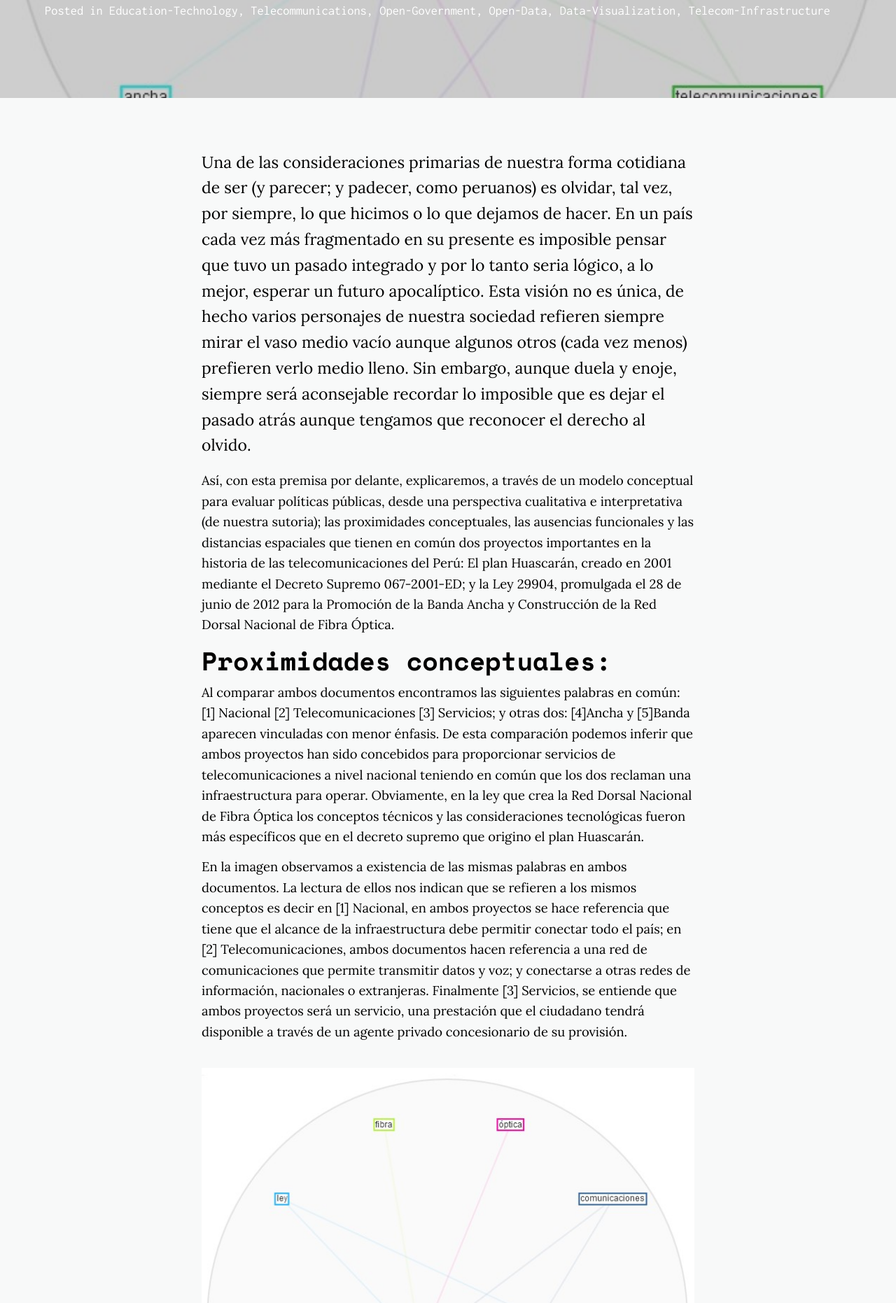
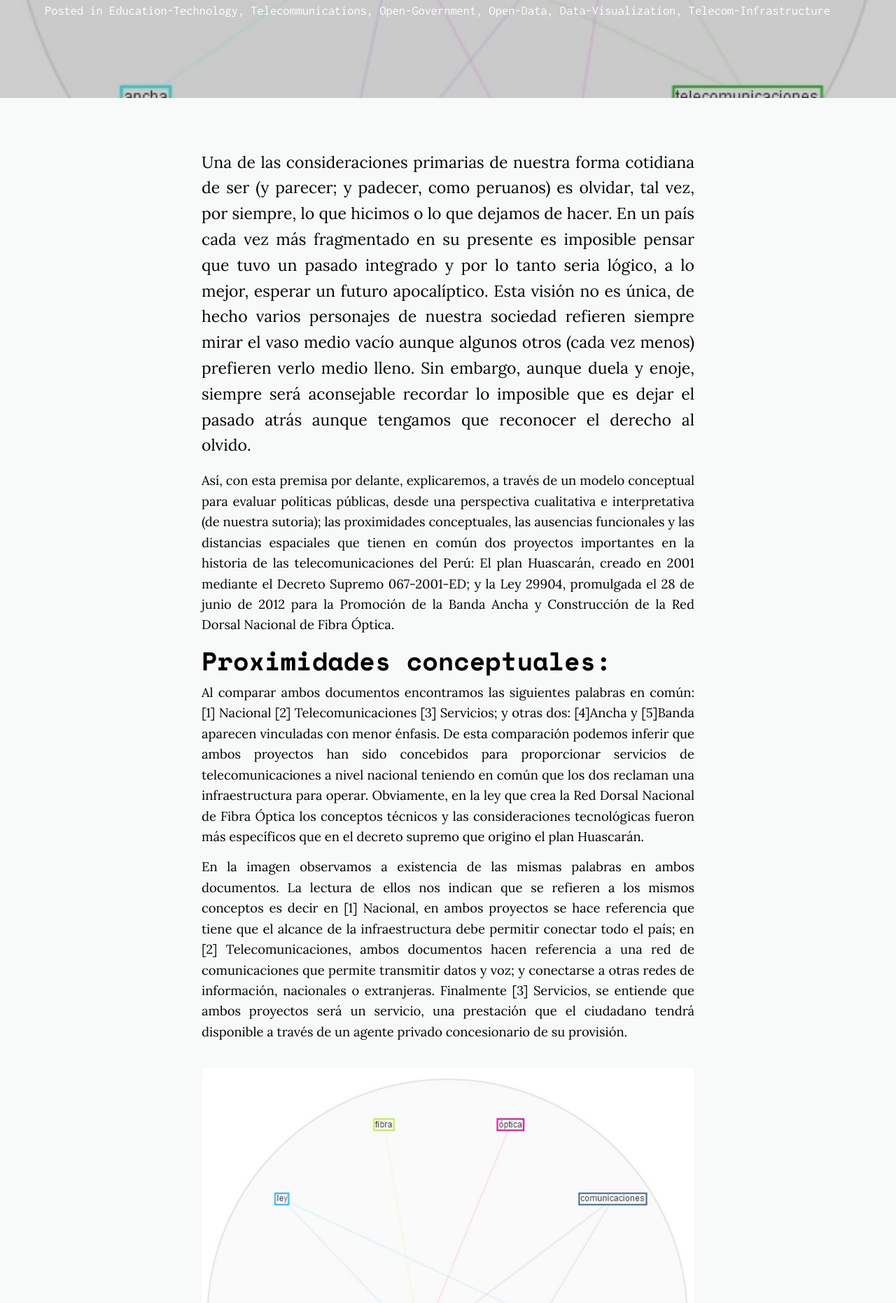
Before and after one commit to manuelvarzen/Vigia, a Jekyll site: the page built from _posts/2019-06-13-La-Red-Dorsal-del-Plan-Huascaran.md, in a window 1280 px wide. Shown: the part 504-2366 px from the top of the page at 70% size. Built offline with Jekyll 4.4.1, drawn with Linux system fonts in a browser that asks for light colours; nearby versions of some CDN libraries.

Commit message:
Update 2019-06-13-La-Red-Dorsal-del-Plan-Huascaran.md

```diff
--- a/_posts/2019-06-13-La-Red-Dorsal-del-Plan-Huascaran.md
+++ b/_posts/2019-06-13-La-Red-Dorsal-del-Plan-Huascaran.md
@@ -19,13 +19,17 @@ categories:
 ---
 
 Una de las consideraciones primarias de nuestra forma cotidiana de ser (y parecer; y padecer, como peruanos) es olvidar, tal vez, por siempre, lo que hicimos o lo que dejamos de hacer. En un país cada vez más fragmentado en su presente es imposible pensar que tuvo un pasado integrado y por lo tanto seria lógico, a lo mejor, esperar un futuro apocalíptico. Esta visión no es única, de hecho varios personajes de nuestra sociedad refieren siempre mirar el vaso medio vacío aunque algunos otros (cada vez menos) prefieren verlo medio lleno. Sin embargo, aunque duela y enoje, siempre será aconsejable recordar lo imposible que es dejar el pasado atrás aunque tengamos que reconocer el derecho al olvido.
+{: style="text-align: justify"}
 
 Así, con esta premisa por delante, explicaremos, a través de un modelo conceptual para evaluar políticas públicas, desde una perspectiva cualitativa e interpretativa (de nuestra sutoria); las proximidades conceptuales, las ausencias funcionales y las distancias espaciales que tienen en común dos proyectos importantes en la historia de las telecomunicaciones del Perú: El plan Huascarán, creado en 2001 mediante el Decreto Supremo 067-2001-ED; y la Ley 29904, promulgada el 28 de junio de 2012 para la Promoción de la Banda Ancha y Construcción de la Red Dorsal Nacional de Fibra Óptica.
+{: style="text-align: justify"}
 
 ## Proximidades conceptuales:
 Al comparar ambos documentos encontramos las siguientes palabras en común: [1] Nacional [2] Telecomunicaciones [3] Servicios; y otras dos: [4]Ancha y [5]Banda aparecen vinculadas con menor énfasis. De esta comparación podemos inferir que ambos proyectos han sido concebidos para proporcionar servicios de telecomunicaciones a nivel nacional teniendo en común que los dos reclaman una infraestructura para operar. Obviamente, en la ley que crea la Red Dorsal Nacional de Fibra Óptica los conceptos técnicos y las consideraciones tecnológicas fueron más específicos que en el decreto supremo que origino el plan Huascarán.
+{: style="text-align: justify"}
 
 En la imagen observamos a existencia de las mismas palabras en ambos documentos. La lectura de ellos nos indican que se refieren a los mismos conceptos es decir en [1] Nacional, en ambos proyectos se hace referencia que tiene que el alcance de la infraestructura debe permitir conectar todo el país; en [2] Telecomunicaciones, ambos documentos hacen referencia a una red de comunicaciones que permite transmitir datos y voz; y conectarse a otras redes de información, nacionales o extranjeras. Finalmente [3] Servicios, se entiende que ambos proyectos será un servicio, una prestación que el ciudadano tendrá disponible a través de un agente privado concesionario de su provisión.
+{: style="text-align: justify"}
 
 ![Red Dorsal Nacional de Fibra Óptica del Plan Huascarán]({{"/img/LaRedDorsalDelPlanHuascaran-1.jpg" | absolute_url }})
 
@@ -33,21 +37,28 @@ Sinclair, S. & G. Rockwell (2019) TermsRadio. Voyant Tools. Retrieve June 9, 201
 Para continuar analizando los textos pueden ingresar al [siguiente enlace] (https://voyant-tools.org/?corpus=3bdbf62ff01e12e5716f7997b6f5cd76)
 
 De esta manera hemos establecido, a priori, una aproximación conceptual entre ambos proyectos evidenciada en el significado común de tres palabras que resumen el sentido de aquellas iniciativas.
+{: style="text-align: justify"}
 
 ## Ausencias funcionales
 De esa manera, como hoy se discuten los problemas de la concesión a los operadores de la Red Dorsal Nacional de Fibra Óptica ayer se discutía, en el Plan Huascarán, la forma en que un operador entregaría acceso a la Internet a todos los colegios públicos del Perú, tarea más que imposible considerando el presupuesto nacional, nuestra geografía, la cantidad de estudiantes por aula en cada institución educativa, la disposición de equipos en cada una de ellas, entre otras consideraciones logísticas solo para dejar de hablar de los aspectos conceptuales de la formación mediática de los docente y alumnos para que pudieran hacer un uso intensivo de la promesa de la conexión cuando esta llegara a su escuela.
+{: style="text-align: justify"}
 
 Una revisión rápida de las noticias registradas por los medios de comunicación nos permiten conocer que en ambos proyectos siempre hubieron problemas con los proveedores en el entendido en que se ofrecieron algunos supuestos que después no se cumplieron, es decir, la masa critica necesaria para que la inversión sea rentable. En esta primera fuente es posible hacer un recuento de lo sucedido con el la red dorsal nacional de fibra óptica [noticias vinculadas a la red dorsal nacional de fibra óptica] (https://gestion.pe/noticias/red-dorsal-nacional-de-fibra-optica) y en este otro encontrar una noticia vinculada al plan Huascarán de [aquellos años] (https://larepublica.pe/sociedad/320690-ministro-sota-nadal-anuncia-lucha-frontal-contra-el-analfabetismo).
+{: style="text-align: justify"}
 
 Así, referiremos, por ejemplo, que en el inicio del plan Huascarán se esperaba que las cabinas de Internet (modelo de negocio impulsado por la Red Científica Peruana, institución que introdujo el Internet en el Perú) suplieran de alguna manera la ausencia de conexión en las escuelas del país a las que se les había prometido el acceso a la Internet.
+{: style="text-align: justify"}
 
 Por otra parte, en las negociaciones actuales de la red dorsal nacional los proyectos para las micro telcos, que deberían ser impulsados por los gobiernos distritales, dejan de cumplir la cuota que demanda el operador para generar la inversión requerida y atender la demanda estimada por simplemente esta no existe.
+{: style="text-align: justify"}
 
 La situación es similar y simple: no alcanza la demanda para obtener una oferta de calidad por pare del operador.
+{: style="text-align: justify"}
 
 ## Distancias espaciales
 
 Como no podría ser de otra manera, desde la perspectiva del funcionario público del poder ejecutivo, la ambición de su alcance, siempre es una demanda de infraestructura a nivel nacional acompañada de un discurso que promete solucionar los problemas del último rincón del Perú. Pero en todos los casos la realidad del proveedor supera el anhelo del funcionario y todo se reduce a lo mínimo que se puede alcanzar y en ambos casos la situación ha sido similar. La revisión de cada primer artículo de los documentos normativos de ambas iniciativas lo revelan así.
+{: style="text-align: justify"}
 
 *Artículo 1º.- Créase el Proyecto Huascarán, como órgano desconcentrado del Ministerio de Educación, dependiente del
 Viceministerio de Gestión Pedagógica, encargado de desarrollar, ejecutar, evaluar y supervisar, con fines educativos, una red
@@ -55,6 +66,7 @@ nacional, moderna, confiable, con acceso a todas las fuentes de información y c
 efectos de mejorar la calidad educativa en las zonas rurales y urbanas. Dicho Proyecto contará con la participación activa del
 Ministerio de Transportes, Comunicaciones, Vivienda y Construcción, en el desarrollo de las telecomunicaciones y servicios
 informáticos. Decreto Supremo 067-2001-ED, Crean el proyecto Huascarán, 15-11-2001.*
+{: style="text-align: justify"}
 
 *Artículo 1. Objeto de la Ley
 El propósito de la Ley es impulsar el desarrollo, utilización y masificación de la Banda Ancha en todo el territorio nacional,
@@ -62,16 +74,22 @@ tanto en la oferta como en la demanda por este servicio, promoviendo el desplieg
 aplicaciones y habilidades digitales, como medio que favorece y facilita la inclusión social, el desarrollo socioeconómico, la
 competitividad, la seguridad del país y la transformación organizacional hacia una sociedad de la información y el
 conocimiento. Ley 29906, Ley de promoción de la banda ancha y construcción de la red dorsal nacional de fibra óptica, 28-6-2012*
+{: style="text-align: justify"}
 
 Cuando se revela el mapa de las escuelas de frontera que es lo mismo decir la ubicación de los centros poblados donde viven peruanos, uno se pregunta si la distancia espacial que separa el centro de Lima con aquellos rincones del Perú ha dejado de cuestionar el hecho de abogadar por la descentralización del país. Por que siempre parece que imposible (y todos los hechos y datos demuestran que sí) conseguir conectar aquellos lugares remotos. Y aunque los datos así lo explican los funcionarios aún insisten, creen y actúan pensando que lo lograran desde una dinámica centralizada en Lima.
+{: style="text-align: justify"}
 
 ![Escuelas (o centros poblados) en zona de frontera]({{"/img/Qlik_EscuelasFrontera.png" | absolute_url }})
 
 [Los más entusiastas,](https://twitter.com/oscarmontezuma/status/1135164541707251712?s=20) como siempre, observaran el vaso medio lleno y pensaran que la distancia espacial puede ser atendida por las iniciativas de las empresas privadas de telecomunicaciones acompañada de la visión pragmática del funcionario público al interior del sistema centralizado de gobierno. Sin embargo olvidan siempre, justamente, el problema, el desafío y el reto que la distancia espacial ha demostrado en estos dos casos: la demanda del servicio tienen que ser tal que sea rentable para el operador y cuando no lo es el Estado tienen (y debería) que actuar. Pero parece que a nadie le importa y dejan de pasar el aspecto de la distancia espacial.
+{: style="text-align: justify"}
 
 ## Reflexión (consejo, advertencia, discusión, moraleja, eseñanza, lección aprendida, consideración...)
 Un punto critico, cuando pensamos en el uso de una determinada tecnología, para los fines de la gestión pública y cualquier otro; es el paradigma desde el cual abordamos estas iniciativas. Así, la revisión de los supuestos de la tecnología de la filosofía nos invitan a considerar dos opciones el determinismo tecnológico y el determinismo social.
+{: style="text-align: justify"}
 
 Con relación al primero anotaremos que es un punto de vista ideológico que sostiene que la tecnología es un agente causal, autónomo y una fuerza que impulsa un cambio necesario en nuestra sociedad. Mientras tanto, el determinismo social, plantea que las tecnologías se desarrollan y evolucionan al ser configuradas por los procesos sociales y sus integrados elementos tecnosociales.
+{: style="text-align: justify"}
 
 Así, los datos presentados nos permiten inferir que las dos iniciativas fueron concebidas desde el determinismo tecnológico con los resultados que todos conocemos. Tal vez, ahondar en el estudio del determinismo social permita al pragmático funcionario tener una visión más compleja de las relaciones entre tecnología y sociedad y optar por medidas más estudiadas para la provisión de los servicios públicos en todos los sectores en general y del educación en particular.
+{: style="text-align: justify"}
```
